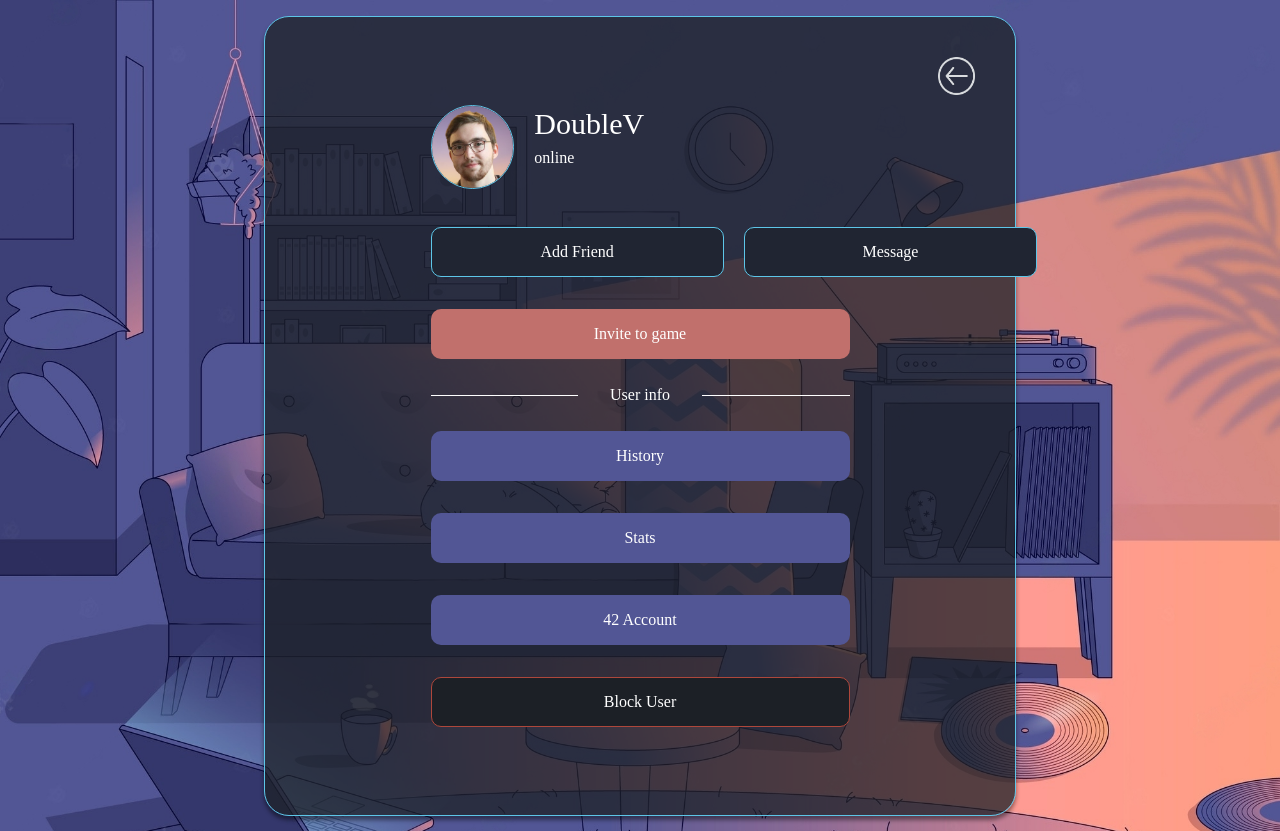
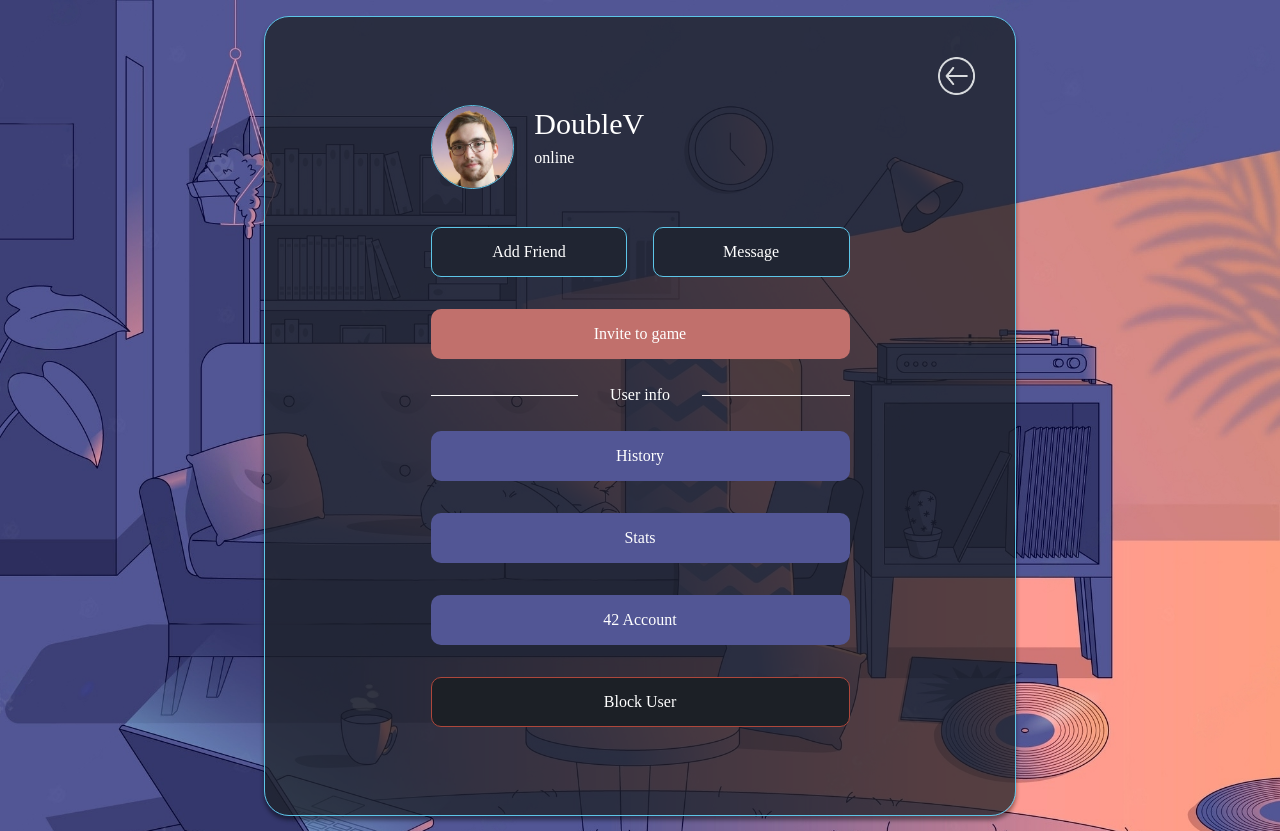
Before and after one commit to DoubleV37/ft_transcendence, a Django app: page /profilext/ in a window 1280 px wide. Shown: the part 55-886 px from the top of the page. Run offline with Django 5.2, Linux system fonts and the light colour scheme; some libraries are stand-ins or nearby versions; some web fonts are replaced.

Commit message:
Fix display bug on foreign profile page

```diff
--- a/Django_data/templates/Profile/ForeignProfile.html
+++ b/Django_data/templates/Profile/ForeignProfile.html
@@ -26,8 +26,8 @@
 					</div>
 				</div>
 				<div id="DoubleButton">
-					<button class="MediumButtonLayout left ButtonNeon" id="Settings">Add Friend</button>
-					<button class="MediumButtonLayout right ButtonNeon" id="Settings">Message</button>
+					<button class="MediumButtonLayout left ButtonNeon">Add Friend</button>
+					<button class="MediumButtonLayout right ButtonNeon">Message</button>
 				</div>
 				<button class="ButtonLayout ButtonSalmon" id="Skins">Invite to game</button>
 				<div id ="UserInfo">
```
